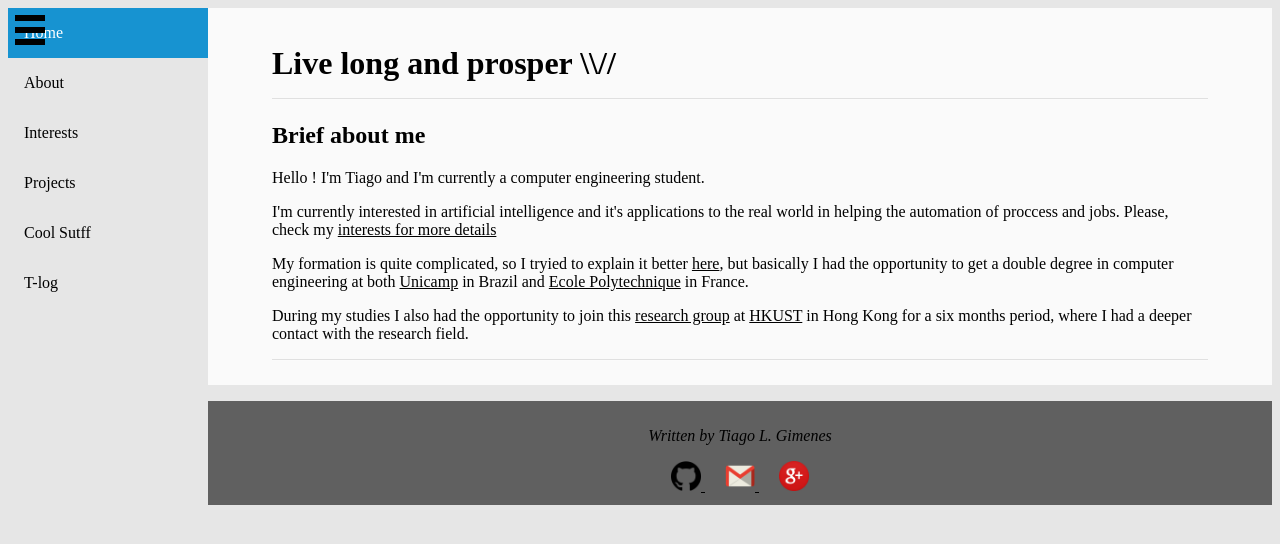
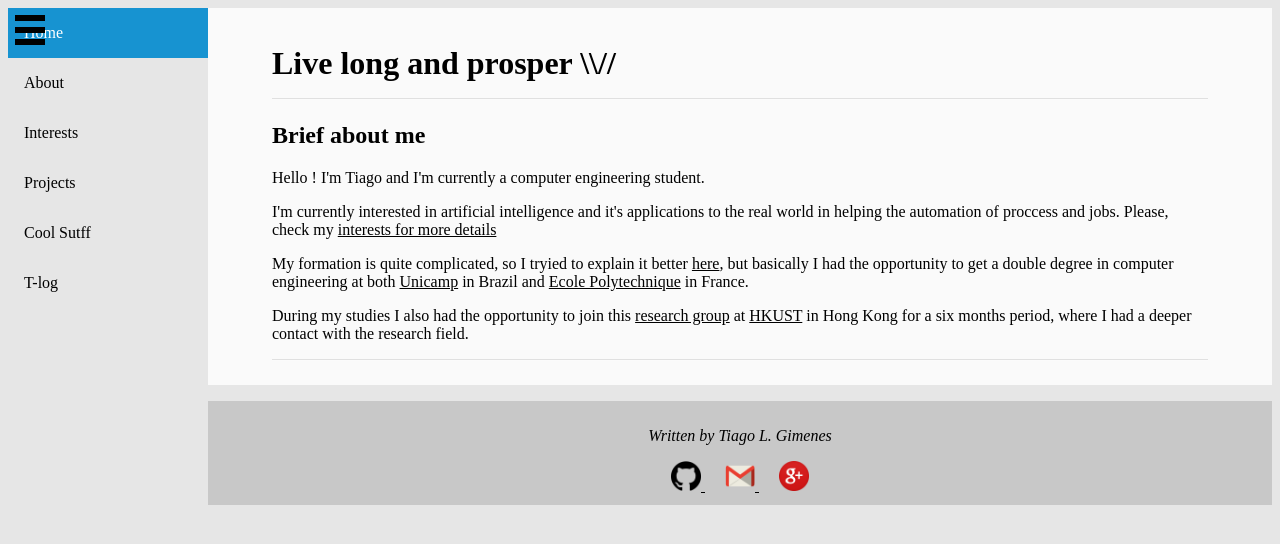
Before and after one commit to tlgimenes/tlgimenes-website, a plain HTML site: page index.html in a window 1280 px wide. Drawn offline with Linux system fonts and the light colour scheme.

Commit message:
Changed footer background color

```diff
--- a/style/desktop.css
+++ b/style/desktop.css
@@ -99,7 +99,7 @@ nav {
 /* Footer style
  * */
 footer {
-    background-color: rgb(96,96,96);
+    background-color: rgb(200,200,200);
     text-align: center;
     margin-left: 200px;
     padding:10px;
--- a/style/mobile.css
+++ b/style/mobile.css
@@ -131,7 +131,7 @@ label[for="nav-trigger"] {
 /* Footer style
  * */
 footer {
-    background-color: rgb(96,96,96);
+    background-color: rgb(200,200,200);
     text-align: center;
     padding:10px;
     bottom: 0;
```
